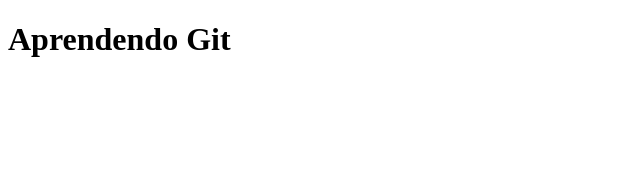
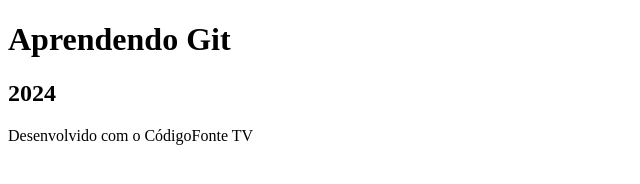
Before and after one commit to DominiqueAndre/ProjetoGit, a plain HTML site: page index.html in a window 1280 px wide. Shown: the whole page, without its empty margins (0-640 px from the left). Drawn offline with Linux system fonts and the light colour scheme.

Commit message:
acresc h2

```diff
--- a/index.html
+++ b/index.html
@@ -9,6 +9,8 @@
 
 <body>
     <h1>Aprendendo Git</h1>
+    <h2>2024</h2>
+    <footer>Desenvolvido com o CódigoFonte TV</footer>
 </body>
 
 </html>
```
